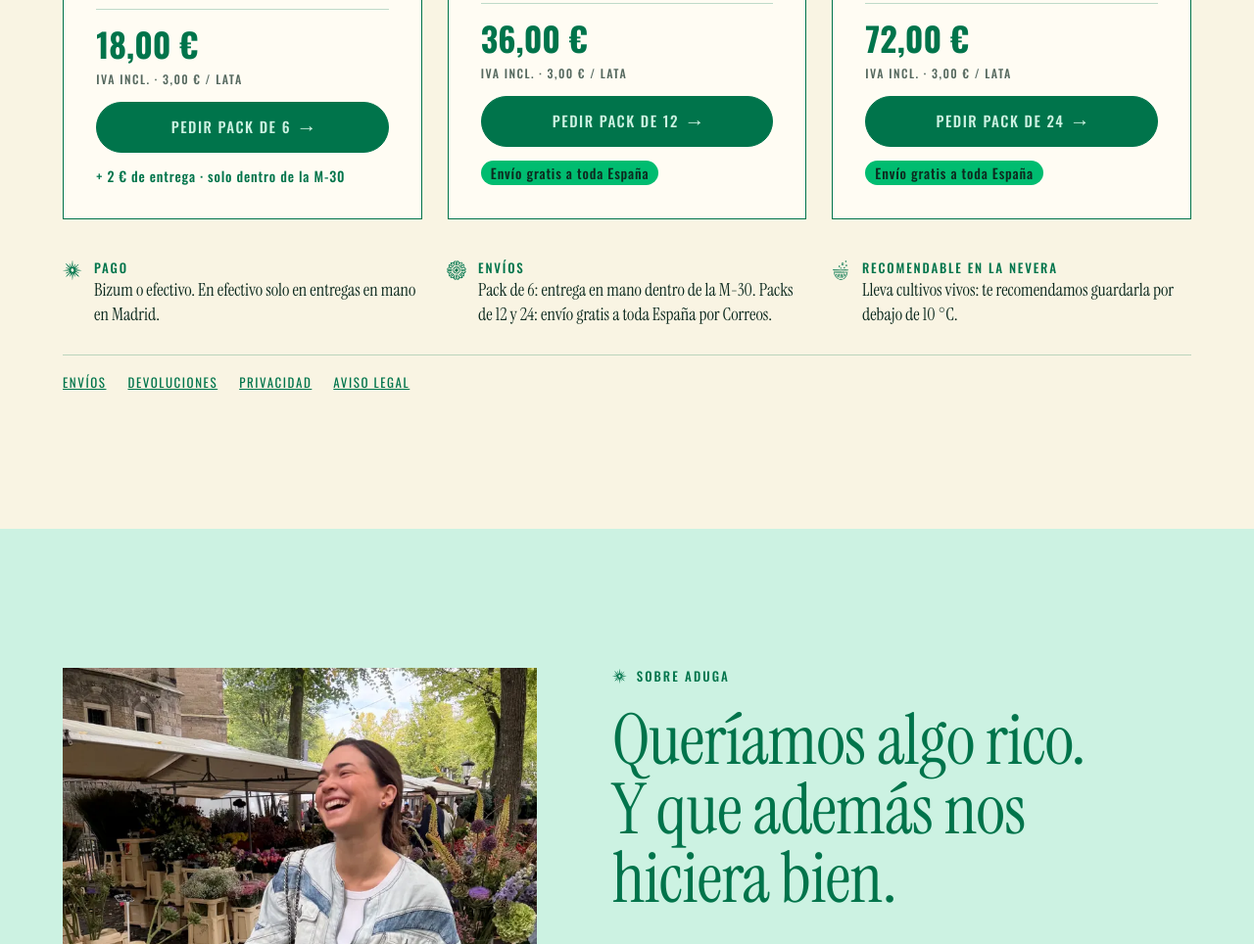
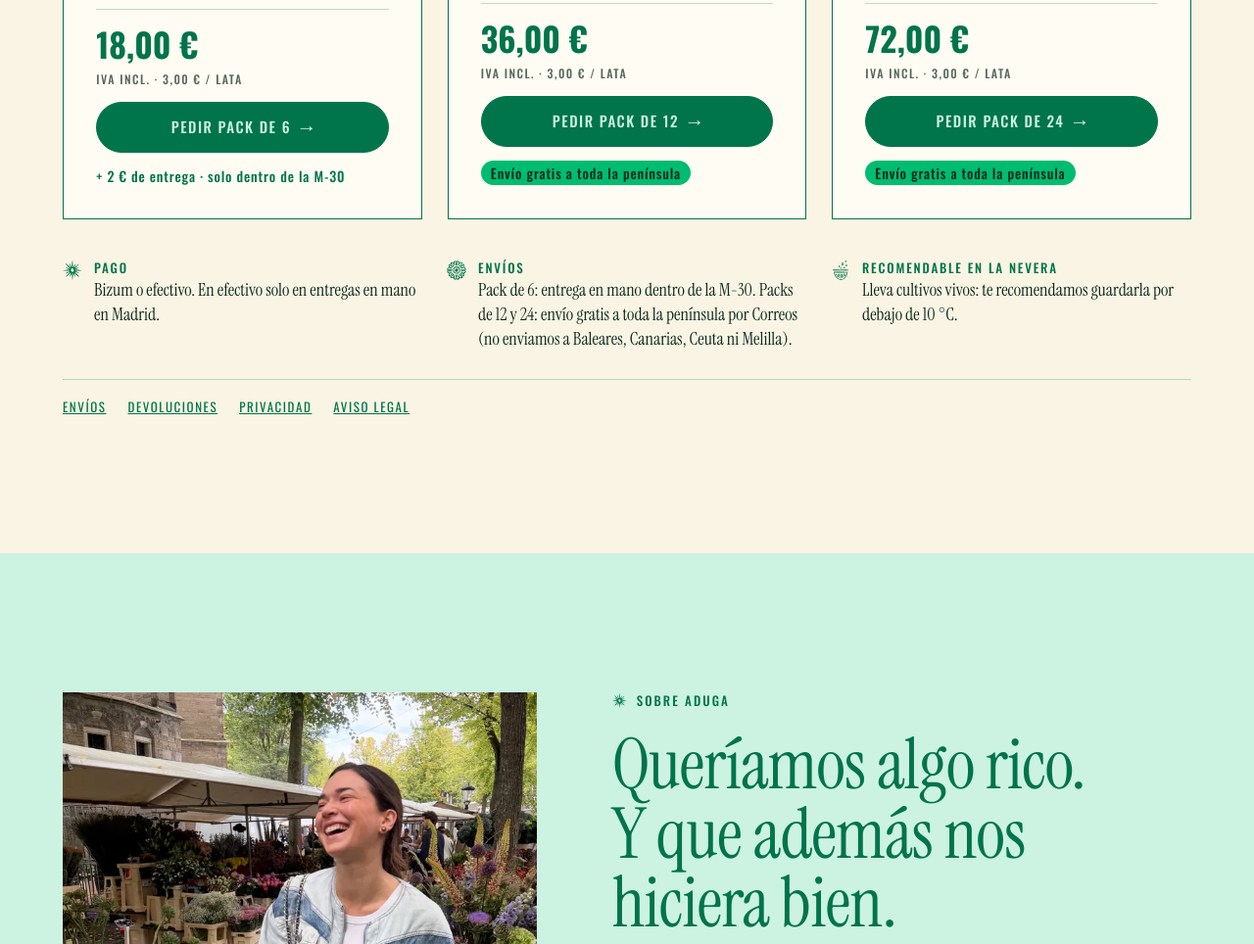
Before and after one commit to fcanzola/aduga, a plain HTML site: page index.html in a window 1280 px wide. Shown: the part 3755-4719 px from the top of the page at 98% size. Drawn offline with Linux system fonts and the light colour scheme.

Commit message:
Envíos de 12 y 24 solo a la península
Co-Authored-By: Claude Opus 5.5 <noreply@anthropic.com>
Claude-Session: https://claude.ai/code/session_01NCXXDtuLUHPraNBVjAB9qo

```diff
--- a/config.js
+++ b/config.js
@@ -31,14 +31,14 @@ window.ADUGA = {
     pack12: {
       price: "36,00 €",
       perCan: "3,00 €",
-      shipping: "Envío gratis a toda España",
+      shipping: "Envío gratis a toda la península",
       waMessage: "¡Hola! Quiero un pack de 12 latas de ADUGA (36 €, envío gratis).\nMi dirección de envío es: ",
       stripeLink: "https://buy.stripe.com/test_14A5kC0vU0uE0IidsdcIE00",   // SANDBOX (test), solo con orderMode "stripe"
     },
     pack24: {
       price: "72,00 €",
       perCan: "3,00 €",
-      shipping: "Envío gratis a toda España",
+      shipping: "Envío gratis a toda la península",
       waMessage: "¡Hola! Quiero un pack de 24 latas de ADUGA (72 €, envío gratis).\nMi dirección de envío es: ",
       stripeLink: "https://buy.stripe.com/test_dRm7sK1zY5OY3UudsdcIE01",   // SANDBOX (test), solo con orderMode "stripe"
     },
@@ -46,7 +46,7 @@ window.ADUGA = {
 
   /* Zonas y plazos de entrega, se muestran ANTES de comprar.
      ej. "Enviamos a península en 48–72 h laborables." */
-  shipping: "Pack de 6: entrega en mano dentro de la M-30. Packs de 12 y 24: envío gratis a toda España por Correos.",
+  shipping: "Pack de 6: entrega en mano dentro de la M-30. Packs de 12 y 24: envío gratis a toda la península por Correos (no enviamos a Baleares, Canarias, Ceuta ni Melilla).",
   payment: "Bizum o efectivo. En efectivo solo en entregas en mano en Madrid.",
 
   /* ---------- Contacto ---------- */
```
Also changed, not shown: legal.html (+1 -1 lines).
